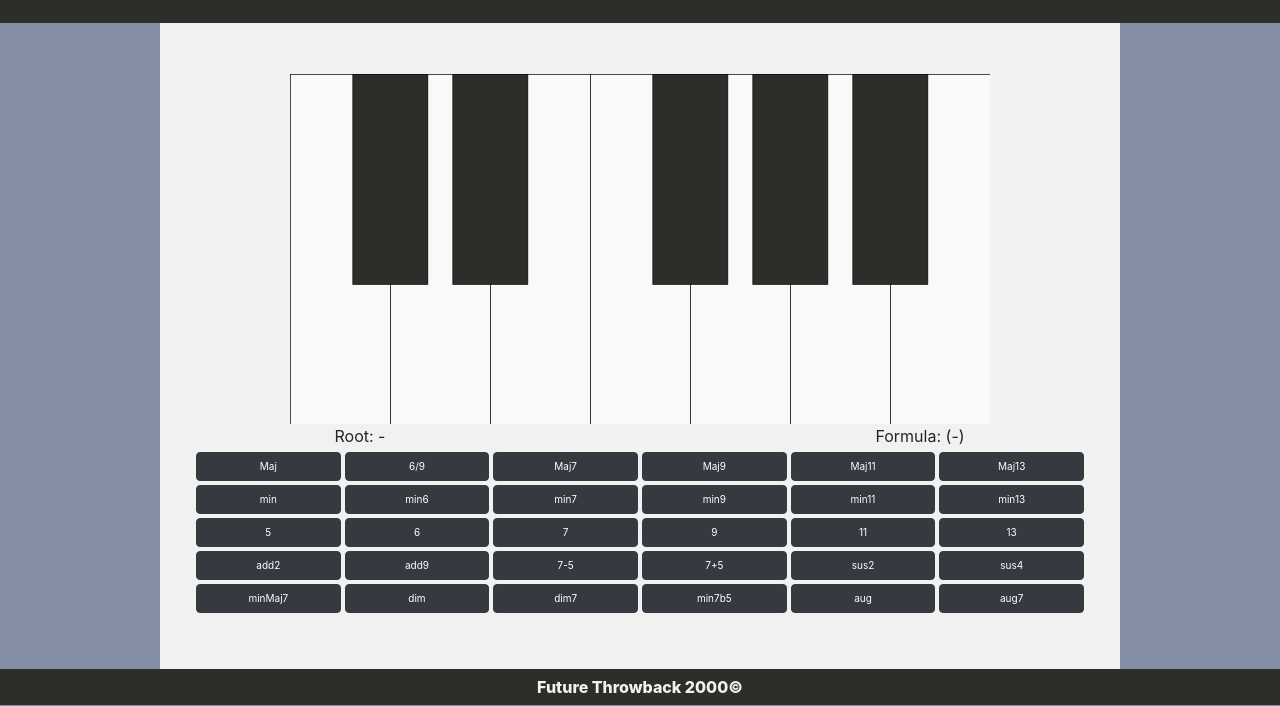
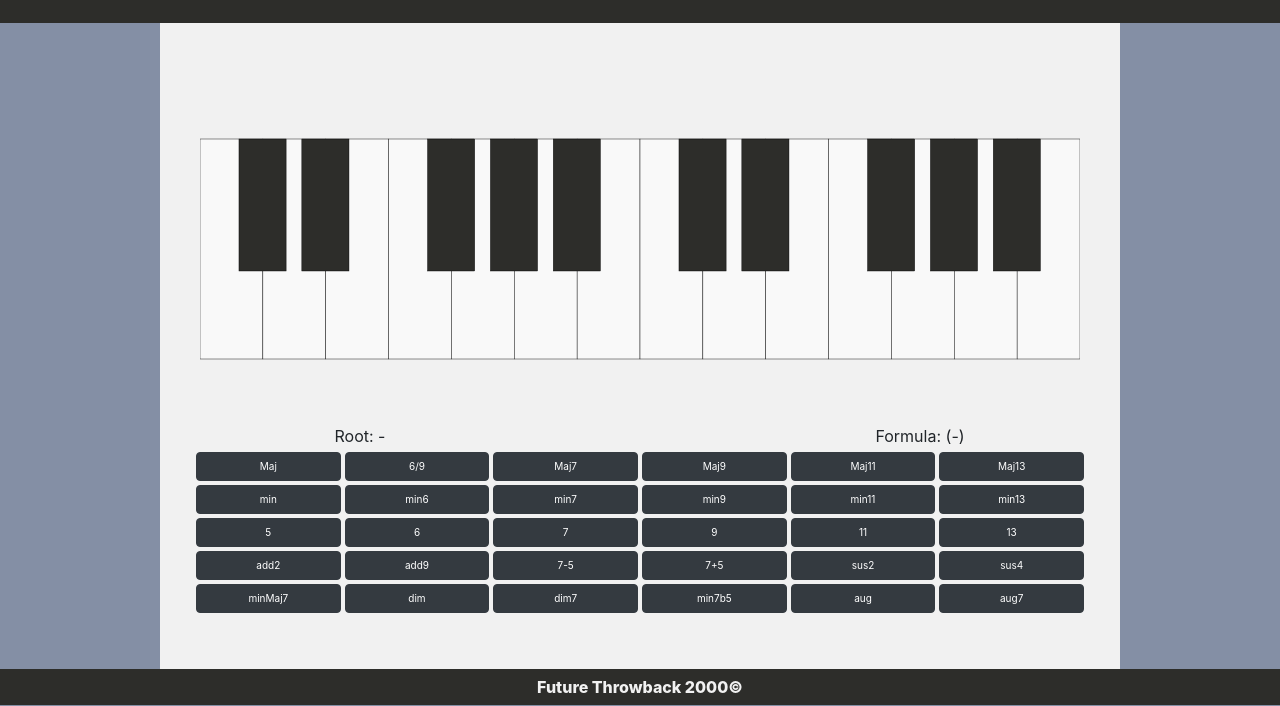
Before and after one commit to elokthewizard/cs50x-final, a plain HTML site: page templates/index.html in a window 1280 px wide. Shown: the part 94-800 px from the top of the page. Drawn offline with nearby package versions, Linux system fonts and the light colour scheme.

Commit message:
2 octave piano graphic

```diff
--- a/templates/index.html
+++ b/templates/index.html
@@ -25,9 +25,9 @@
             <!-- Created with Inkscape (http://www.inkscape.org/) -->
 
             <svg
-                width="700"
+                width="1400"
                 height="350"
-                viewBox="0 0 700 350"
+                viewBox="0 0 1400 350"
                 version="1.1"
                 id="svg1"
                 inkscape:version="1.3 (0e150ed6c4, 2023-07-21)"
@@ -57,50 +57,50 @@
                         id="C"
                         width="100"
                         height="350"
-                        x="0.3519524"
-                        y="0.35195231" />
+                        x="0"
+                        y="0" />
                     <rect
                         style="display:inline;fill:#FFFFFF;fill-opacity:1;stroke:#000000;stroke-width:0.703905;stroke-opacity:1"
                         id="D"
                         width="100"
                         height="350"
-                        x="100.35195"
-                        y="0.35195231" />
+                        x="100"
+                        y="0" />
                     <rect
                         style="display:inline;fill:#FFFFFF;fill-opacity:1;stroke:#000000;stroke-width:0.703905;stroke-opacity:1"
                         id="E"
                         width="100"
                         height="350"
-                        x="200.35196"
-                        y="0.35195231" />
+                        x="200"
+                        y="0" />
                     <rect
                         style="display:inline;fill:#FFFFFF;fill-opacity:1;stroke:#000000;stroke-width:0.703905;stroke-opacity:1"
                         id="F"
                         width="100"
                         height="350"
-                        x="300.35193"
-                        y="0.35195231" />
+                        x="300"
+                        y="0" />
                     <rect
                         style="display:inline;fill:#FFFFFF;fill-opacity:1;stroke:#000000;stroke-width:0.703905;stroke-opacity:1"
                         id="G"
                         width="100"
                         height="350"
-                        x="400.35193"
-                        y="0.35195231" />
+                        x="400"
+                        y="0" />
                     <rect
                         style="display:inline;fill:#FFFFFF;fill-opacity:1;stroke:#000000;stroke-width:0.703905;stroke-opacity:1"
                         id="A"
                         width="100"
                         height="350"
-                        x="500.35193"
-                        y="0.35195231" />
+                        x="500"
+                        y="0" />
                     <rect
                         style="display:inline;fill:#FFFFFF;fill-opacity:1;stroke:#000000;stroke-width:0.703905;stroke-opacity:1"
                         id="B"
                         width="100"
                         height="350"
-                        x="600.35193"
-                        y="0.35195231" />
+                        x="600"
+                        y="0" />
                 </g>
                 <g
                     class="svg-black-keys"
@@ -112,36 +112,134 @@
                         id="Csharp"
                         width="75"
                         height="210"
-                        x="62.835056"
-                        y="0.33505628" />
+                        x="62"
+                        y="0" />
                     <rect
                         style="fill:#2D2D2A ;fill-opacity:1;stroke:#000000;stroke-width:0.670113;stroke-opacity:1"
                         id="Dsharp"
                         width="75"
                         height="210"
-                        x="162.83508"
-                        y="0.33505628" />
+                        x="162"
+                        y="0" />
                     <rect
                         style="fill:#2D2D2A ;fill-opacity:1;stroke:#000000;stroke-width:0.670105;stroke-opacity:1"
                         id="Fsharp"
                         width="75"
                         height="210"
-                        x="362.83508"
-                        y="0.33505273" />
+                        x="362"
+                        y="0" />
                     <rect
                         style="fill:#2D2D2A ;fill-opacity:1;stroke:#000000;stroke-width:0.670113;stroke-opacity:1"
                         id="Gsharp"
                         width="75"
                         height="210"
-                        x="462.83508"
-                        y="0.33505628" />
+                        x="462"
+                        y="0" />
                     <rect
                         style="fill:#2D2D2A ;fill-opacity:1;stroke:#000000;stroke-width:0.670113;stroke-opacity:1"
                         id="Asharp"
                         width="75"
                         height="210"
-                        x="562.83508"
-                        y="0.33505628" />
+                        x="562"
+                        y="0" />
+                </g>
+
+                <g
+                    class="svg-white-keys"
+                    inkscape:label="White Keys 2"
+                    inkscape:groupmode="layer"
+                    id="layer5"
+                    style="display:inline;fill:#FFFFFF">
+                    <rect
+                        style="display:inline;fill:#FFFFFF;fill-opacity:1;stroke:#000000;stroke-width:0.703905;stroke-opacity:1"
+                        id="C"
+                        width="100"
+                        height="350"
+                        x="700"
+                        y="0" />
+                    <rect
+                        style="display:inline;fill:#FFFFFF;fill-opacity:1;stroke:#000000;stroke-width:0.703905;stroke-opacity:1"
+                        id="D"
+                        width="100"
+                        height="350"
+                        x="800"
+                        y="0" />
+                    <rect
+                        style="display:inline;fill:#FFFFFF;fill-opacity:1;stroke:#000000;stroke-width:0.703905;stroke-opacity:1"
+                        id="E"
+                        width="100"
+                        height="350"
+                        x="900"
+                        y="0" />
+                    <rect
+                        style="display:inline;fill:#FFFFFF;fill-opacity:1;stroke:#000000;stroke-width:0.703905;stroke-opacity:1"
+                        id="F"
+                        width="100"
+                        height="350"
+                        x="1000"
+                        y="0" />
+                    <rect
+                        style="display:inline;fill:#FFFFFF;fill-opacity:1;stroke:#000000;stroke-width:0.703905;stroke-opacity:1"
+                        id="G"
+                        width="100"
+                        height="350"
+                        x="1100"
+                        y="0" />
+                    <rect
+                        style="display:inline;fill:#FFFFFF;fill-opacity:1;stroke:#000000;stroke-width:0.703905;stroke-opacity:1"
+                        id="A"
+                        width="100"
+                        height="350"
+                        x="1200"
+                        y="0" />
+                    <rect
+                        style="display:inline;fill:#FFFFFF;fill-opacity:1;stroke:#000000;stroke-width:0.703905;stroke-opacity:1"
+                        id="B"
+                        width="100"
+                        height="350"
+                        x="1300"
+                        y="0" />
+                </g>
+                <g
+                    class="svg-black-keys"
+                    inkscape:groupmode="layer"
+                    id="layer6"
+                    inkscape:label="Black Keys">
+                    <rect
+                        style="fill:#2D2D2A ;fill-opacity:1;stroke:#000000;stroke-width:0.670113;stroke-opacity:1"
+                        id="Csharp"
+                        width="75"
+                        height="210"
+                        x="762"
+                        y="0" />
+                    <rect
+                        style="fill:#2D2D2A ;fill-opacity:1;stroke:#000000;stroke-width:0.670113;stroke-opacity:1"
+                        id="Dsharp"
+                        width="75"
+                        height="210"
+                        x="862"
+                        y="0" />
+                    <rect
+                        style="fill:#2D2D2A ;fill-opacity:1;stroke:#000000;stroke-width:0.670105;stroke-opacity:1"
+                        id="Fsharp"
+                        width="75"
+                        height="210"
+                        x="1062"
+                        y="0" />
+                    <rect
+                        style="fill:#2D2D2A ;fill-opacity:1;stroke:#000000;stroke-width:0.670113;stroke-opacity:1"
+                        id="Gsharp"
+                        width="75"
+                        height="210"
+                        x="1162"
+                        y="0" />
+                    <rect
+                        style="fill:#2D2D2A ;fill-opacity:1;stroke:#000000;stroke-width:0.670113;stroke-opacity:1"
+                        id="Asharp"
+                        width="75"
+                        height="210"
+                        x="1262"
+                        y="0" />
                 </g>
             </svg>
         </div>
```
